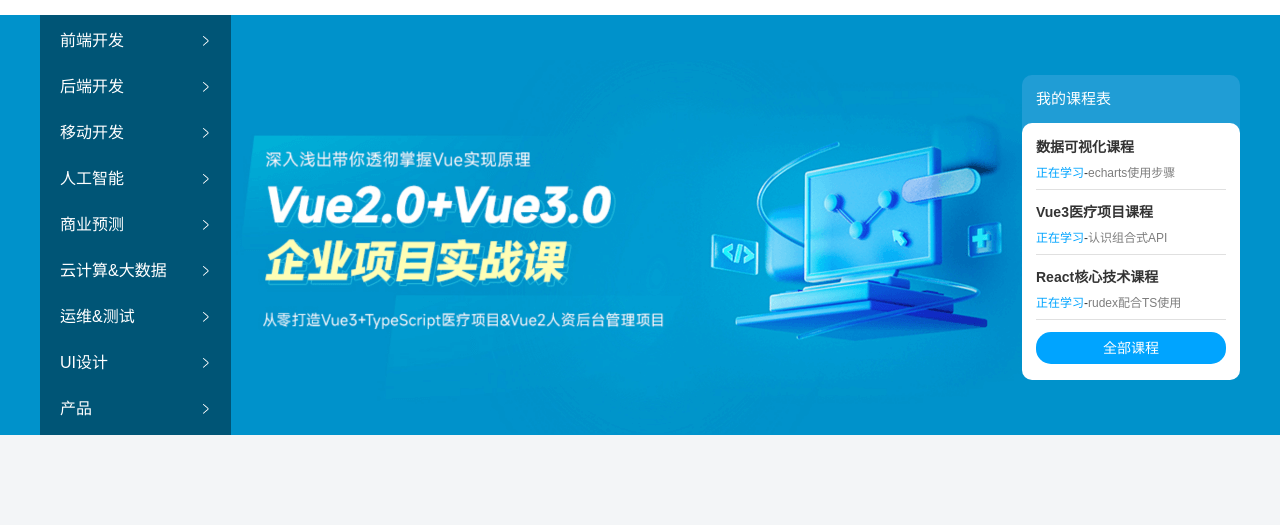
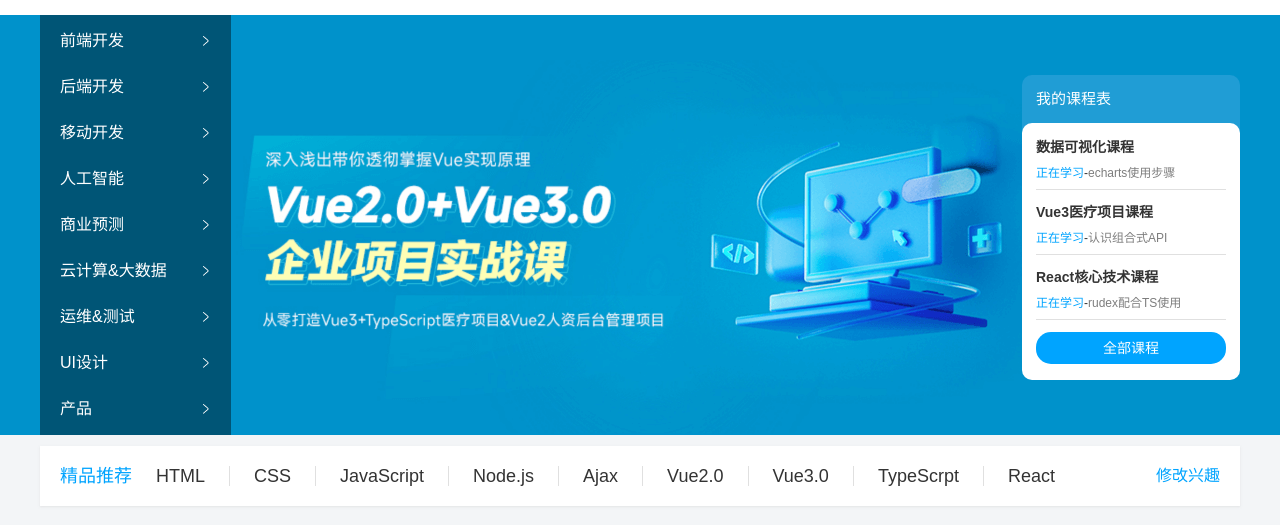
Before and after one commit to XiaoQi-2024/css-study-demo, a plain HTML site: page index.html in a window 1280 px wide. Shown: the part 85-610 px from the top of the page. Drawn offline with Linux system fonts and the light colour scheme.

Commit message:
commit recomment

```diff
--- a/css/index.css
+++ b/css/index.css
@@ -201,3 +201,47 @@ body {
     color: #fff;
     border-radius: 15px;
 }
+
+/* 精品推荐 */
+.recomment {
+    margin-top: 11px;
+    padding: 0 20px;
+    height: 60px;
+    background-color: #fff;
+    box-shadow: 0px 1px 2px 0px rgb(211,211,211,0.5); /* 盒子阴影 */
+    display: flex;
+
+}
+
+.recomment h3 {
+    line-height: 60px;
+    font-size: 18px;
+    color: #00a4ff;
+    font-weight: 400;
+}
+
+.recomment ul {
+    /* 除去h3标题+修改兴趣的尺寸，父级剩余尺寸都给ul，实现把修改兴趣挤到最右侧 */
+    flex: 1;
+    display: flex;
+}
+
+.recomment ul li a {
+    padding: 0 24px;
+    border-right: 1px solid #e0e0e0;
+    font-size: 18px;
+    line-height: 60px;
+
+}
+
+/* 过滤器 最后一个a标签右边框没有实线 */
+.recomment ul li:last-child a {
+    border-right: 0;
+}
+
+.recomment .modify {
+    display: block;
+    line-height: 60px;
+    color: #00a4ff;
+    font-size: 16px;
+}
--- a/index.html
+++ b/index.html
@@ -37,6 +37,7 @@
                 </div>
             </div>
         </div>
+
         <!-- banner区域 -->
         <div class="banner">
             <div class="wrapper">
@@ -73,5 +74,22 @@
                 </div>
             </div>
         </div>
+
+        <!-- 精品推荐 -->
+        <div class="recomment wrapper">
+            <h3>精品推荐</h3>
+            <ul>
+                <li><a href="#">HTML</a></li>
+                <li><a href="#">CSS</a></li>
+                <li><a href="#">JavaScript</a></li>
+                <li><a href="#">Node.js</a></li>
+                <li><a href="#">Ajax</a></li>
+                <li><a href="#">Vue2.0</a></li>
+                <li><a href="#">Vue3.0</a></li>
+                <li><a href="#">TypeScrpt</a></li>
+                <li><a href="#">React</a></li>
+            </ul>
+            <a href="#" class="modify">修改兴趣</a>
+        </div>
 </body>
 </html>
```
